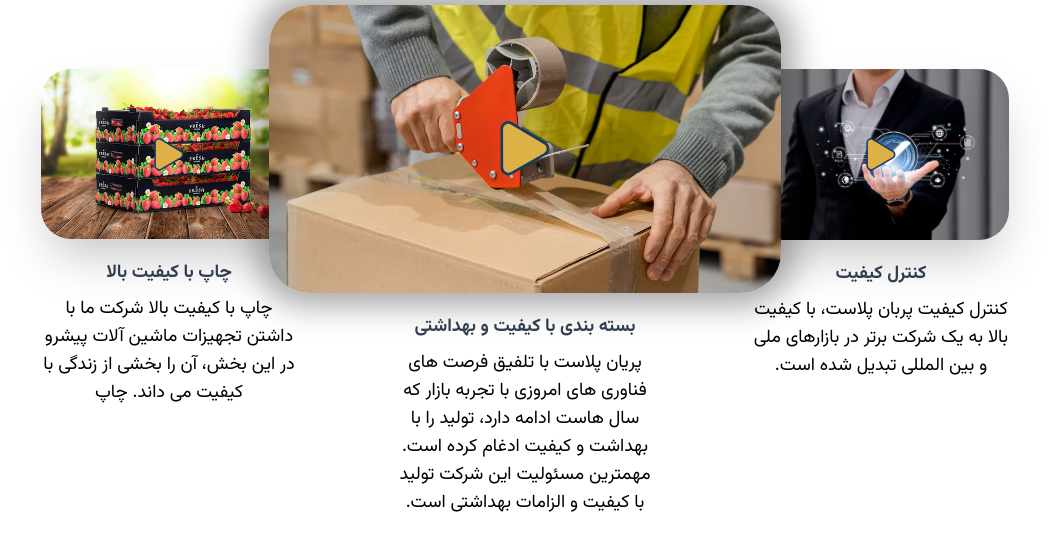
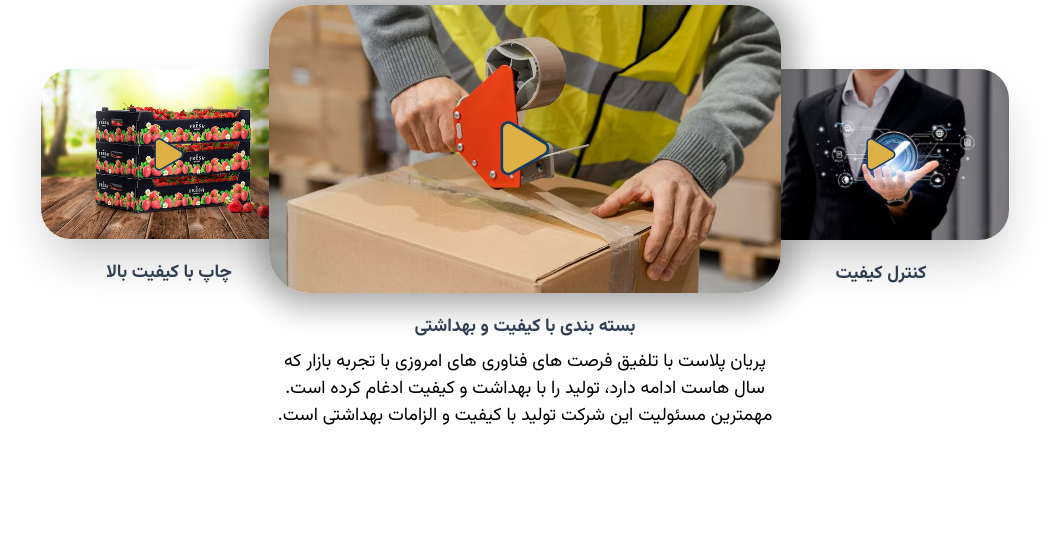
Before and after one commit to mrtqvi/paryanplast, a website: page dist/html/services.html in a window 1280 px wide. Shown: the part 83-634 px from the top of the page, without its empty margins (115-1164 px from the left). Drawn offline with nearby package versions, Linux system fonts and the light colour scheme.

Commit message:
fix desc and add transition it

```diff
--- a/dist/css/all.css
+++ b/dist/css/all.css
@@ -14,6 +14,16 @@
   width: 50px;
 }
 
+.swiper-slide.swiper-slide-active * #service-desc {
+  z-index: 99999;
+  transform: translate(0);
+  font-size: 18px;
+}
+
+.swiper-slide.swiper-slide-active * #service-desc-container {
+  width: 40vw;
+}
+
 .swiper-slide.swiper-slide-active {
   z-index: 99;
   padding-top: 0;
--- a/dist/html/services.html
+++ b/dist/html/services.html
@@ -21,7 +21,7 @@
             <div class="swiper-slide pt-16">
               <div class="flex flex-col items-center">
                 <div
-                  class="services-img rounded-[30px] overflow-hidden shadow-2xl relative"
+                  class="services-img rounded-[30px] overflow-hidden shadow-2xl relative z-10"
                 >
                   <img
                     src="../images/high-quality-services.jpg"
@@ -46,9 +46,12 @@
                     </svg>
                   </span>
                 </div>
-                <div class="text-center">
+                <div id="service-desc-container" class="text-center">
                   <h3 class="title !text-lg !pb-2">چاپ با کیفیت بالا</h3>
-                  <p class="text-lg">
+                  <p
+                    id="service-desc"
+                    class="-translate-y-32 text-[1px] transition-all duration-500"
+                  >
                     چاپ با کیفیت بالا شرکت ما با داشتن تجهیزات ماشین آلات پیشرو
                     در این بخش، آن را بخشی از زندگی با کیفیت می داند. چاپ
                   </p>
@@ -58,7 +61,7 @@
             <div class="swiper-slide pt-16">
               <div class="flex flex-col items-center">
                 <div
-                  class="services-img transition-all rounded-[30px] overflow-hidden shadow-2xl relative"
+                  class="services-img transition-all rounded-[30px] overflow-hidden shadow-2xl relative z-10"
                 >
                   <img
                     src="../images/control-services.jpg"
@@ -83,9 +86,12 @@
                     </svg>
                   </span>
                 </div>
-                <div class="text-center">
+                <div id="service-desc-container" class="text-center">
                   <h3 class="title !text-lg !pb-2">کنترل کیفیت</h3>
-                  <p class="text-lg">
+                  <p
+                    id="service-desc"
+                    class="-translate-y-32 text-[1px] transition-all duration-500"
+                  >
                     کنترل کیفیت پربان پلاست، با کیفیت بالا به یک شرکت برتر در
                     بازارهای ملی و بین المللی تبدیل شده است.
                   </p>
@@ -95,7 +101,7 @@
             <div class="swiper-slide pt-16">
               <div class="flex flex-col items-center">
                 <div
-                  class="services-img transition-all rounded-[30px] overflow-hidden shadow-2xl relative"
+                  class="services-img transition-all rounded-[30px] overflow-hidden shadow-2xl relative z-10"
                 >
                   <img
                     src="../images/packing-services.jpg"
@@ -120,12 +126,15 @@
                     </svg>
                   </span>
                 </div>
-                <div class="text-center">
+                <div id="service-desc-container" class="text-center">
                   <h3 class="title !text-lg !pb-2">
                     بسته بندی با کیفیت و بهداشتی
                   </h3>
 
-                  <p class="text-lg">
+                  <p
+                    id="service-desc"
+                    class="-translate-y-32 text-[1px] transition-all duration-500"
+                  >
                     پریان پلاست با تلفیق فرصت های فناوری های امروزی با تجربه
                     بازار که سال هاست ادامه دارد، تولید را با بهداشت و کیفیت
                     ادغام کرده است. مهمترین مسئولیت این شرکت تولید با کیفیت و
@@ -135,8 +144,6 @@
               </div>
             </div>
           </div>
-          <!-- If we need pagination -->
-          <div class="swiper-pagination"></div>
         </div>
       </div>
     </section>
```
Also changed, not shown: dist/css/app.css.
